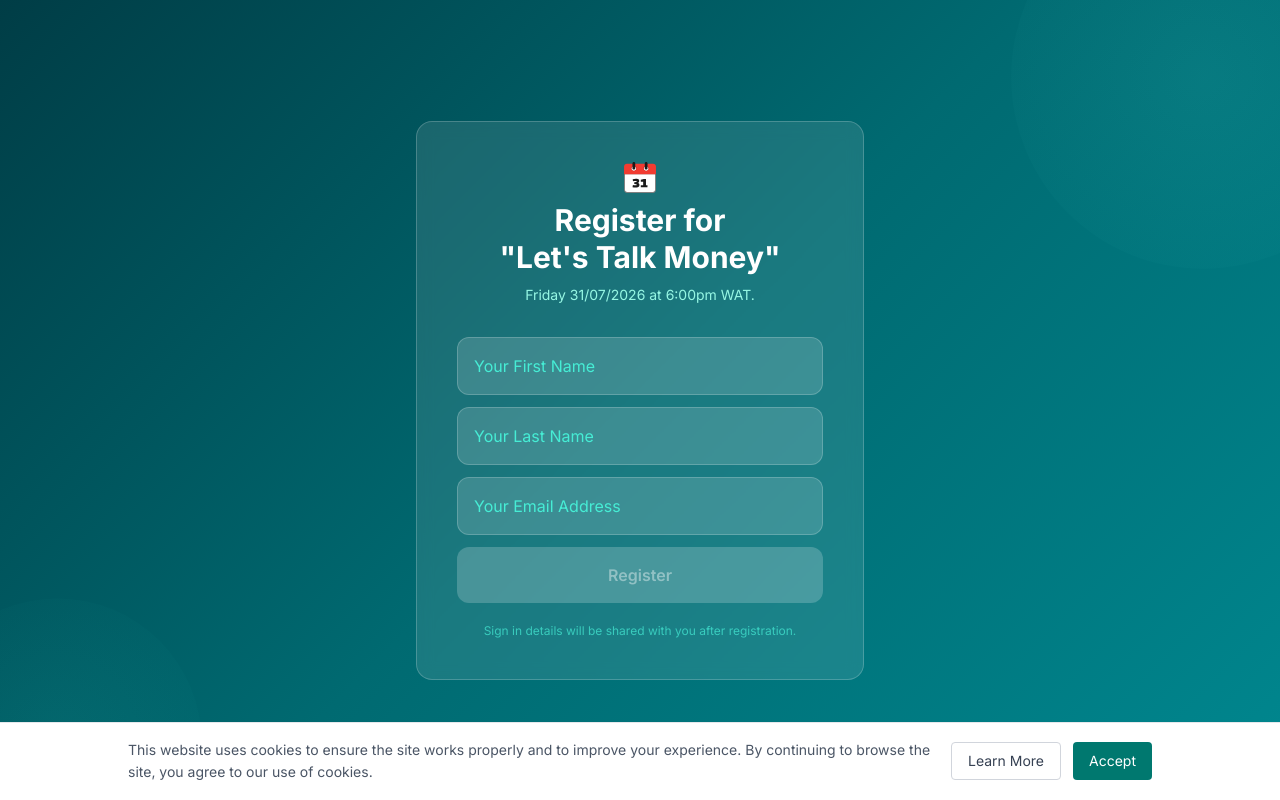
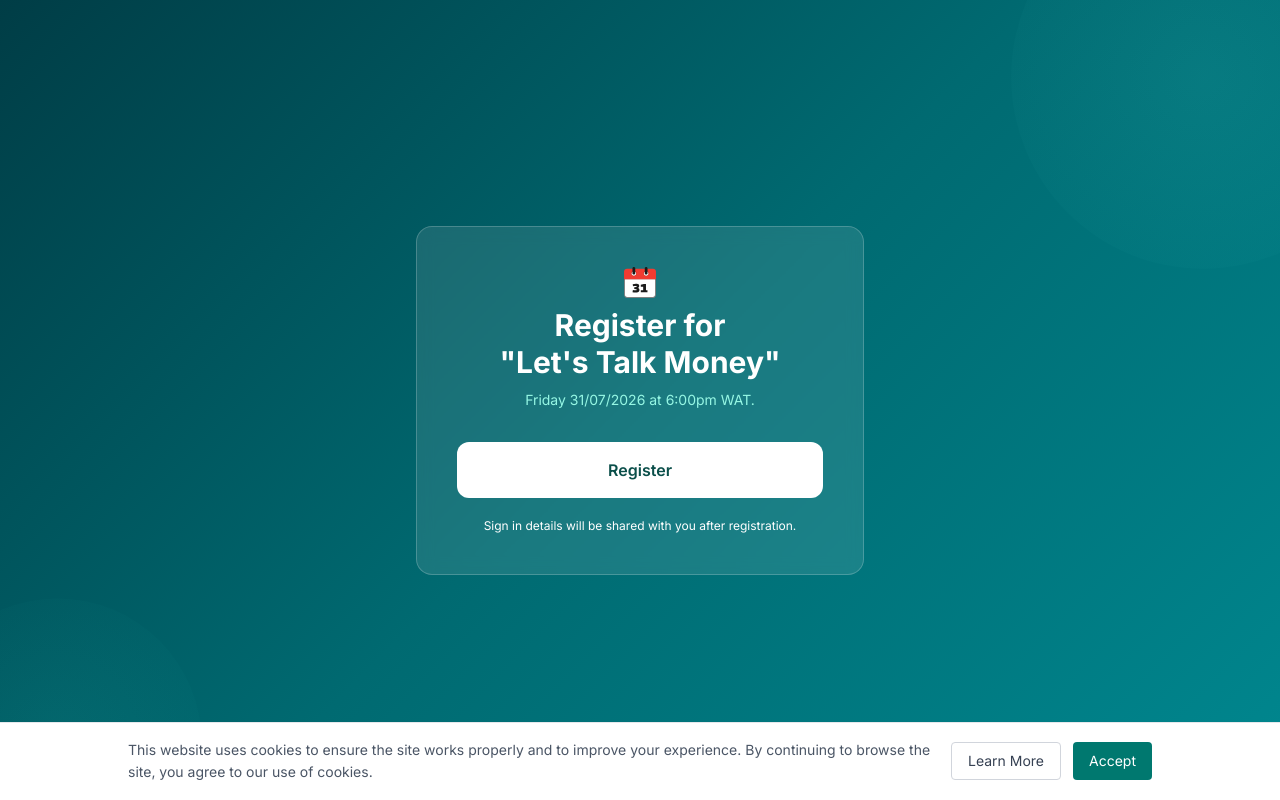
Before and after one commit to apunu-inc/mindthenaira, a React (Vite) app: page /register-for-lets-talk-money in a window 1280 px wide. Built offline with nearby package versions, Linux system fonts and the light colour scheme.

Commit message:
Changed form to google docs

```diff
--- a/src/pages/MoneySession.jsx
+++ b/src/pages/MoneySession.jsx
@@ -1,60 +1,31 @@
-import { useState } from "react";
 import calenderDate from "../assets/calendar-date-31-icon.svg";
 
 export default function MoneySession() {
-  const [form, setForm] = useState({
-    firstName: "",
-    lastName: "",
-    email: "",
-  });
+  // Form functionality temporarily disabled.
 
-  const [submitted, setSubmitted] = useState(false);
-  const [loading, setLoading] = useState(false);
-  const [error, setError] = useState("");
+  // const [form, setForm] = useState({
+  //   firstName: "",
+  //   lastName: "",
+  //   email: "",
+  // });
 
-  const isValid =
-    form.firstName.trim() !== "" &&
-    form.lastName.trim() !== "" &&
-    form.email.trim() !== "";
+  // const [submitted, setSubmitted] = useState(false);
+  // const [loading, setLoading] = useState(false);
+  // const [error, setError] = useState("");
 
-  const handleChange = (e) => {
-    setForm({ ...form, [e.target.name]: e.target.value });
-    setError("");
-  };
+  // const isValid =
+  //   form.firstName.trim() !== "" &&
+  //   form.lastName.trim() !== "" &&
+  //   form.email.trim() !== "";
 
-  const handleDownload = async () => {
-    if (!isValid) return;
-    setLoading(true);
-    setError("");
+  // const handleChange = (e) => {
+  //   setForm({ ...form, [e.target.name]: e.target.value });
+  //   setError("");
+  // };
 
-    try {
-      const res = await fetch("/api/subscribe", {
-        method: "POST",
-        headers: { "Content-Type": "application/json" },
-        body: JSON.stringify({
-          email: form.email,
-          firstName: form.firstName,
-          lastName: form.lastName,
-        }),
-      });
-
-      if (!res.ok) {
-        const data = await res.json().catch(() => ({}));
-        throw new Error(data.message || "Something went wrong.");
-      }
-
-      setSubmitted(true);
-    } catch (err) {
-      setError(
-        err.message && err.message !== "Something went wrong."
-          ? err.message
-          : "Couldn't save your details. Please try again.",
-      );
-      console.error(err);
-    } finally {
-      setLoading(false);
-    }
-  };
+  // const handleDownload = async () => {
+  //   ...
+  // };
 
   return (
     <div
@@ -72,6 +43,7 @@ export default function MoneySession() {
           transform: "translate(30%, -30%)",
         }}
       />
+
       <div
         className="absolute bottom-0 left-0 w-72 h-72 rounded-full opacity-10 pointer-events-none"
         style={{
@@ -81,33 +53,6 @@ export default function MoneySession() {
       />
 
       <div className="relative w-full max-w-md">
-        {submitted ? (
-          <div className="bg-white/10 backdrop-blur-sm border border-white/20 rounded-2xl p-10 text-center">
-            <div className="text-5xl mb-5">🎉</div>
-            <h1 className="text-white text-3xl font-bold leading-tight mb-3">
-              You&apos;re all set, {form.firstName}!
-            </h1>
-            <p className="text-teal-200 text-sm mt-2 mb-7 leading-relaxed">
-              Your 5 Minute Budget Template is ready. Check your email at{" "}
-              <span className="text-white font-semibold">{form.email}</span>{" "}
-              &mdash; we&apos;ll also send you tips to make the most of it.
-            </p>
-            <a
-              href="https://docs.google.com/spreadsheets/d/1klvORDZarhUW_UlaT6BfMxtC1blkP0PIr5CL_Ec8LrI/edit?pli=1&gid=821241466#gid=821241466"
-              target="_blank"
-              rel="noopener noreferrer"
-              className="inline-block w-full p-4 rounded-xl bg-white text-teal-900 font-semibold hover:bg-teal-50 transition-all hover:shadow-lg"
-            >
-              Open Budget Template →
-            </a>
-            <button
-              onClick={() => setSubmitted(false)}
-              className="mt-4 text-xs text-teal-300 underline hover:text-white transition"
-            >
-              Go back
-            </button>
-          </div>
-        ) : (
         <div className="bg-white/10 backdrop-blur-sm border border-white/20 rounded-2xl p-8 md:p-10">
           <div className="text-center mb-8">
             <div className="flex justify-center items-center gap-2 mb-2">
@@ -117,15 +62,20 @@ export default function MoneySession() {
                 alt="Calendar 31"
               />
             </div>
+
             <h1 className="text-white text-2xl sm:text-3xl font-bold leading-tight">
-                Register for <br /> "Let's Talk Money"
+              Register for <br />
+              "Let's Talk Money"
               <br />
             </h1>
+
             <p className="text-teal-200 text-sm mt-2">
               Friday 31/07/2026 at 6:00pm WAT.
             </p>
           </div>
 
+          {/* Registration form temporarily disabled */}
+          {/*
           <div className="space-y-3">
             <input
               name="firstName"
@@ -134,6 +84,7 @@ export default function MoneySession() {
               onChange={handleChange}
               className="w-full p-4 rounded-xl bg-white/15 border border-white/20 text-white placeholder-teal-300 focus:outline-none focus:ring-2 focus:ring-white/40 transition"
             />
+
             <input
               name="lastName"
               placeholder="Your Last Name"
@@ -141,6 +92,7 @@ export default function MoneySession() {
               onChange={handleChange}
               className="w-full p-4 rounded-xl bg-white/15 border border-white/20 text-white placeholder-teal-300 focus:outline-none focus:ring-2 focus:ring-white/40 transition"
             />
+
             <input
               name="email"
               type="email"
@@ -168,12 +120,21 @@ export default function MoneySession() {
               {loading ? "Saving..." : "Register"}
             </button>
           </div>
+          */}
 
-            <p className="text-xs text-teal-300/70 mt-5 text-center">
+          <a
+            href="https://forms.gle/YhDY79Bbi3K6hKTG6"
+            target="_blank"
+            rel="noopener noreferrer"
+            className="block w-full p-4 rounded-xl bg-white text-teal-900 font-semibold text-center hover:bg-teal-50 hover:shadow-xl hover:scale-[1.01] transition-all"
+          >
+            Register
+          </a>
+
+          <p className="text-xs text-white mt-5 text-center">
             Sign in details will be shared with you after registration.
           </p>
         </div>
-        )}
       </div>
     </div>
   );
```
Lines whose indentation alone changed are shown as unchanged.
